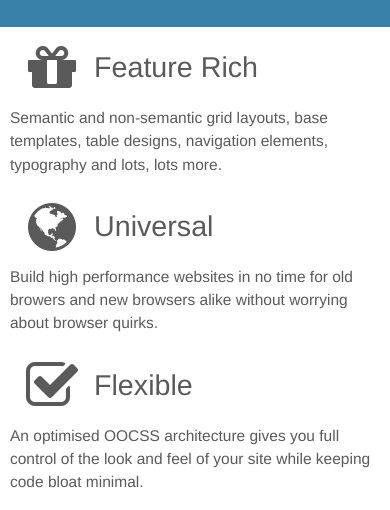
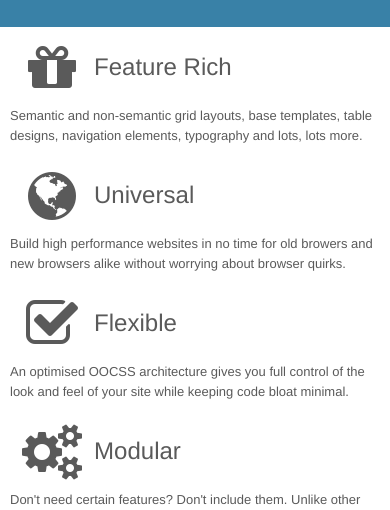
Before and after one commit to jslegers/cascadeframework, a plain HTML site: page index.html in a window 390 px wide. Shown: the part 515-1025 px from the top of the page. Drawn offline with Linux system fonts and the light colour scheme; no server answers.

Commit message:
Fontsize fix tiny width

```diff
--- a/index.html
+++ b/index.html
@@ -115,6 +115,10 @@
                 td,th {
                     width:auto !important;
                     word-break:break-all;
+                }
+
+                .site-body {
+                    font-size: 13px;
                 }
             }
 
```
